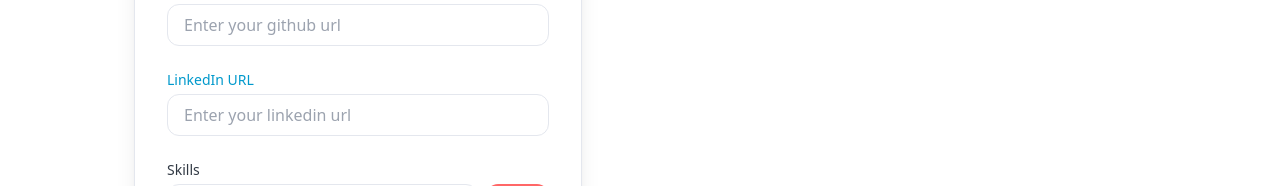
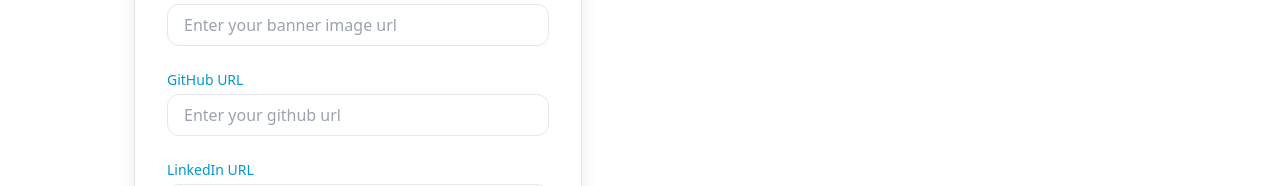
Before and after one commit to ayushhh101/devTinder-web, a React (Vite) app: page /profile in a window 1280 px wide. Shown: the part 1074-1260 px from the top of the page. Built offline with nearby package versions, Linux system fonts and the light colour scheme; no server answers.

Commit message:
profilebanner edit feature

```diff
--- a/src/components/EditProfile.jsx
+++ b/src/components/EditProfile.jsx
@@ -14,6 +14,7 @@ const EditProfile = ({ user }) => {
   const [gender, setgender] = useState(user.gender || '')
   const [about, setabout] = useState(user.about || '')
   const [skills, setskills] = useState(user.skills || [])
+  const [bannerUrl, setbannerUrl] = useState(user.bannerUrl || '');
   const [headline, setheadline] = useState(user.headline || '')
   const [currentPosition, setcurrentPosition] = useState(user.currentPosition || '')
   const [location, setlocation] = useState(user.location || '')
@@ -106,6 +107,7 @@ const EditProfile = ({ user }) => {
                   { label: 'Headline', value: headline, setValue: setheadline },
                   { label: 'Current Position', value: currentPosition, setValue: setcurrentPosition },
                   { label: 'Location', value: location, setValue: setlocation },
+                  { label: 'Banner Image URL', value: bannerUrl, setValue: setbannerUrl },
                   { label: 'GitHub URL', value: githubUrl, setValue: setgithubUrl },
                   { label: 'LinkedIn URL', value: linkedinUrl, setValue: setlinkedinUrl },
                 ].map(({ label, value, setValue, textarea, type, options }, index) => (
@@ -254,6 +256,7 @@ const EditProfile = ({ user }) => {
                 gender,
                 about,
                 skills,
+                bannerUrl,
                 headline,
                 currentPosition,
                 location,
--- a/src/components/FullProfilePage.jsx
+++ b/src/components/FullProfilePage.jsx
@@ -43,10 +43,11 @@ const FullProfilePage = () => {
   const {
     firstName, lastName, photoUrl, age, gender, headline,
     currentPosition, location, about, skills = [],
-    githubUrl, linkedinUrl, projects = [], experience = []
+    githubUrl, linkedinUrl, bannerUrl, projects = [], experience = []
   } = profile;
 
-  const bannerImg = "https://images.unsplash.com/photo-1506744038136-46273834b3fb?auto=format&fit=crop&w=800&q=80";
+  const bannerImg = bannerUrl || "https://images.unsplash.com/photo-1506744038136-46273834b3fb?auto=format&fit=crop&w=800&q=80";
+
 
   const completionCriteria = [
     Boolean(photoUrl && photoUrl.trim() !== ""),
```
Lines whose indentation alone changed are shown as unchanged.
